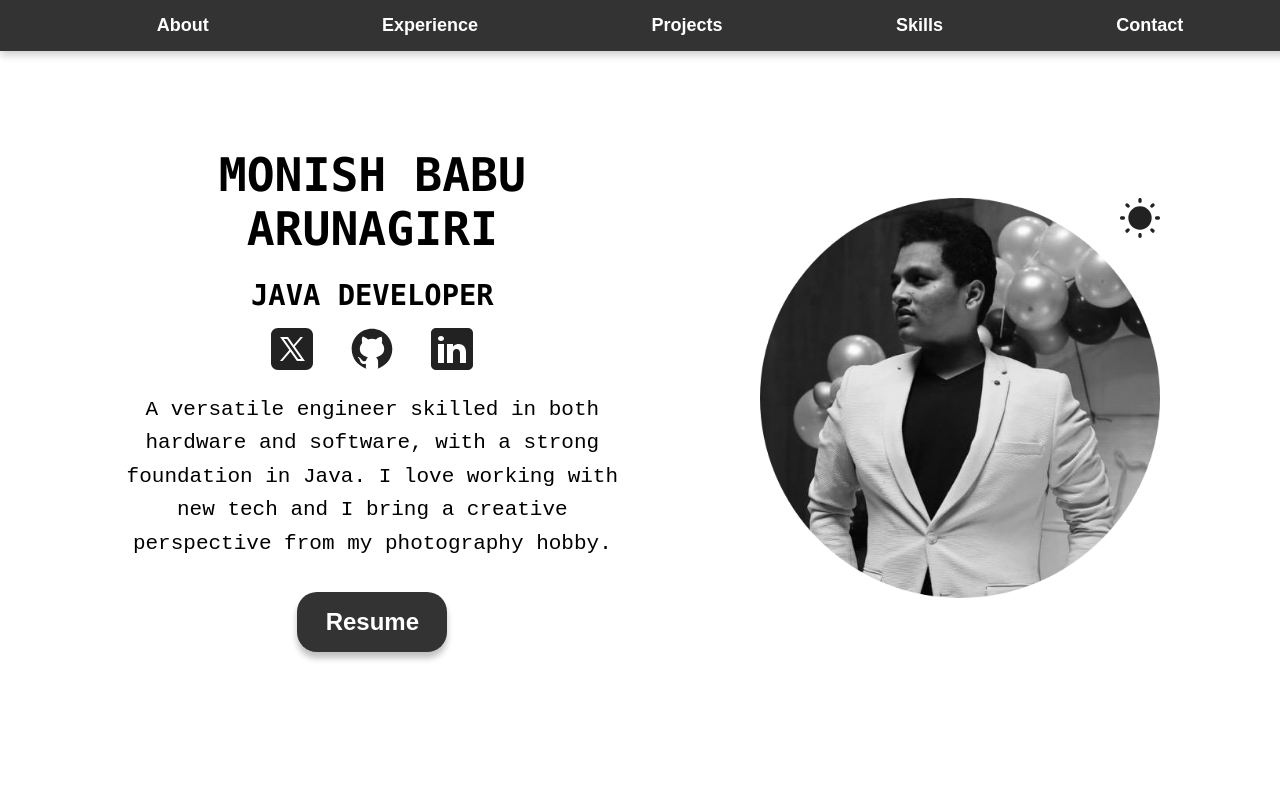
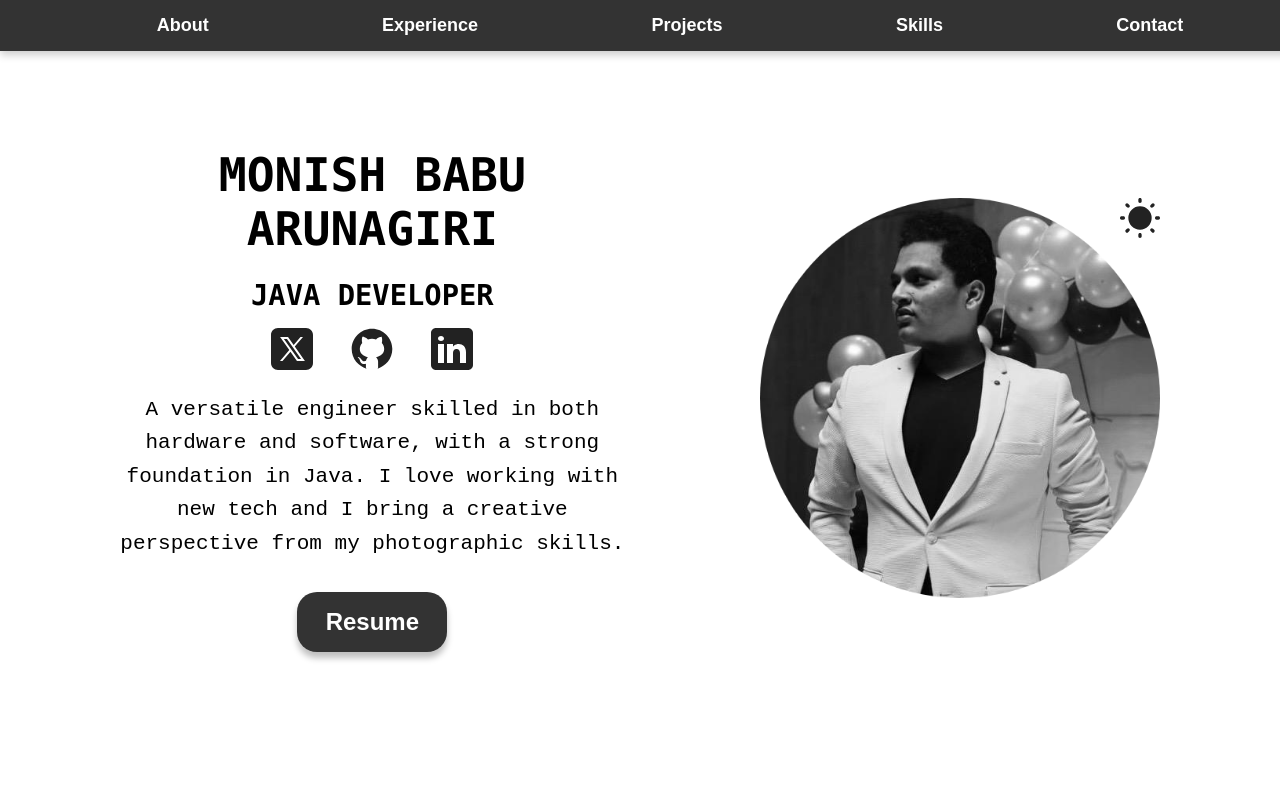
Before and after one commit to Moniz03/Monish-Portfolio, a React (Vite) app: page / in a window 1280 px wide. Shown: the top 800 px of the page. Built offline with nearby package versions, Linux system fonts and the light colour scheme.

Commit message:
Update Hero.jsx

```diff
--- a/src/sections/Hero/Hero.jsx
+++ b/src/sections/Hero/Hero.jsx
@@ -54,7 +54,7 @@ function Hero() {
         </span>
         <p className={styles.description}>
         A versatile engineer skilled in both hardware and software, with a strong foundation in Java.
-        I love working with new tech and I bring a creative perspective from my photography hobby.
+        I love working with new tech and I bring a creative perspective from my photographic skills.
         </p>
         <a href={CV} download>
           <button className="hover">Resume</button>
```
